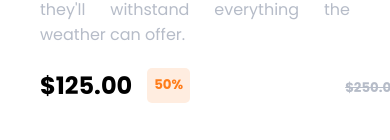
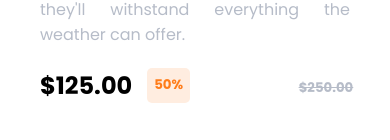
Before and after one commit to NsikanPatrick/sneakers, a plain HTML site: page index.html in a window 390 px wide. Shown: the part 704-844 px from the top of the page. Drawn offline with Linux system fonts and the light colour scheme; a script that the page names is missing.

Commit message:
Adjustment for mobile

```diff
--- a/css/main.css
+++ b/css/main.css
@@ -385,7 +385,7 @@ header .navigation{
 
     /* the margin right may affect the responsiveness */
     .description .price .old-price{
-        margin: 10px 0 0 50%;
+        margin: 10px 0 0 35%;
     }
 
     .hero-right .buttons{
```
